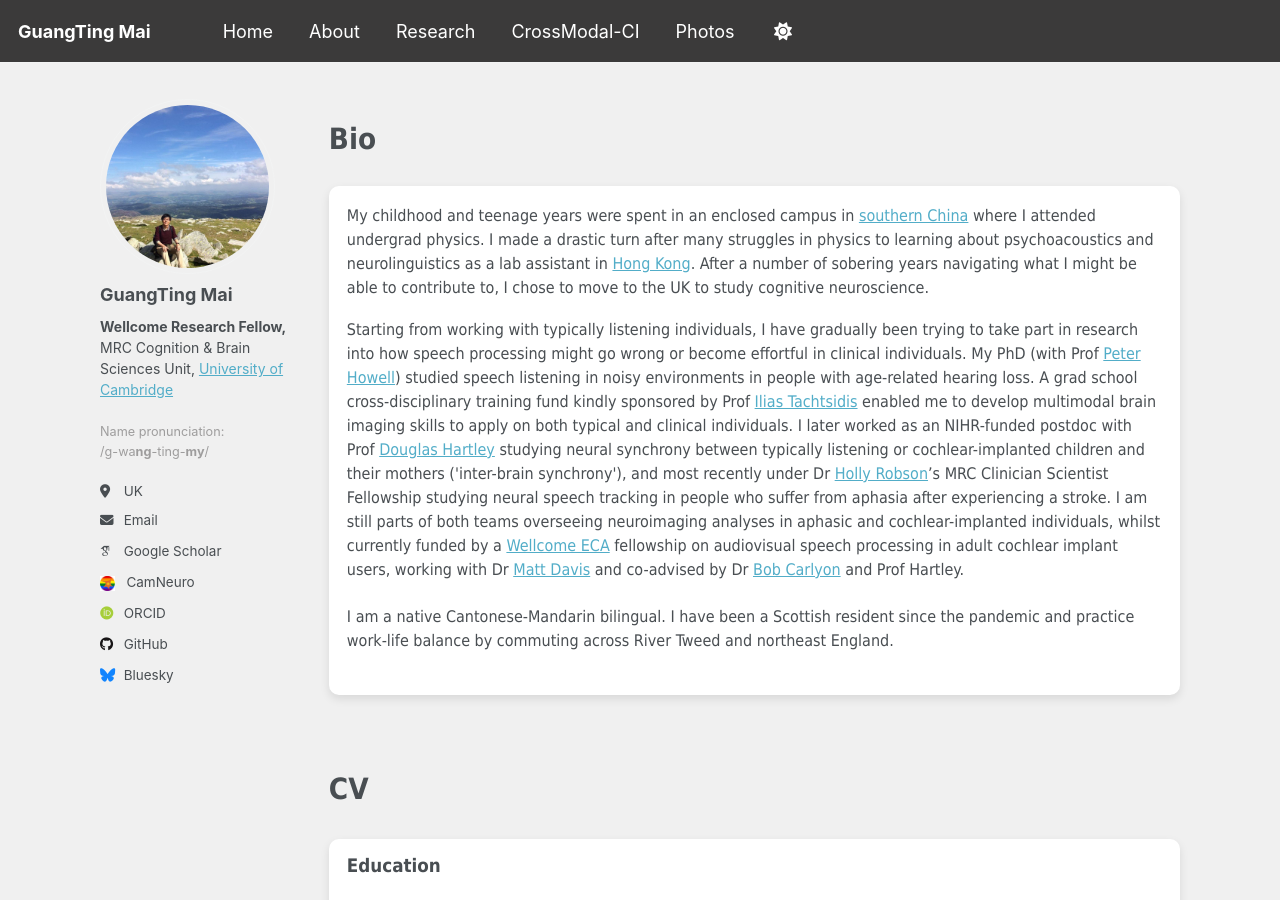
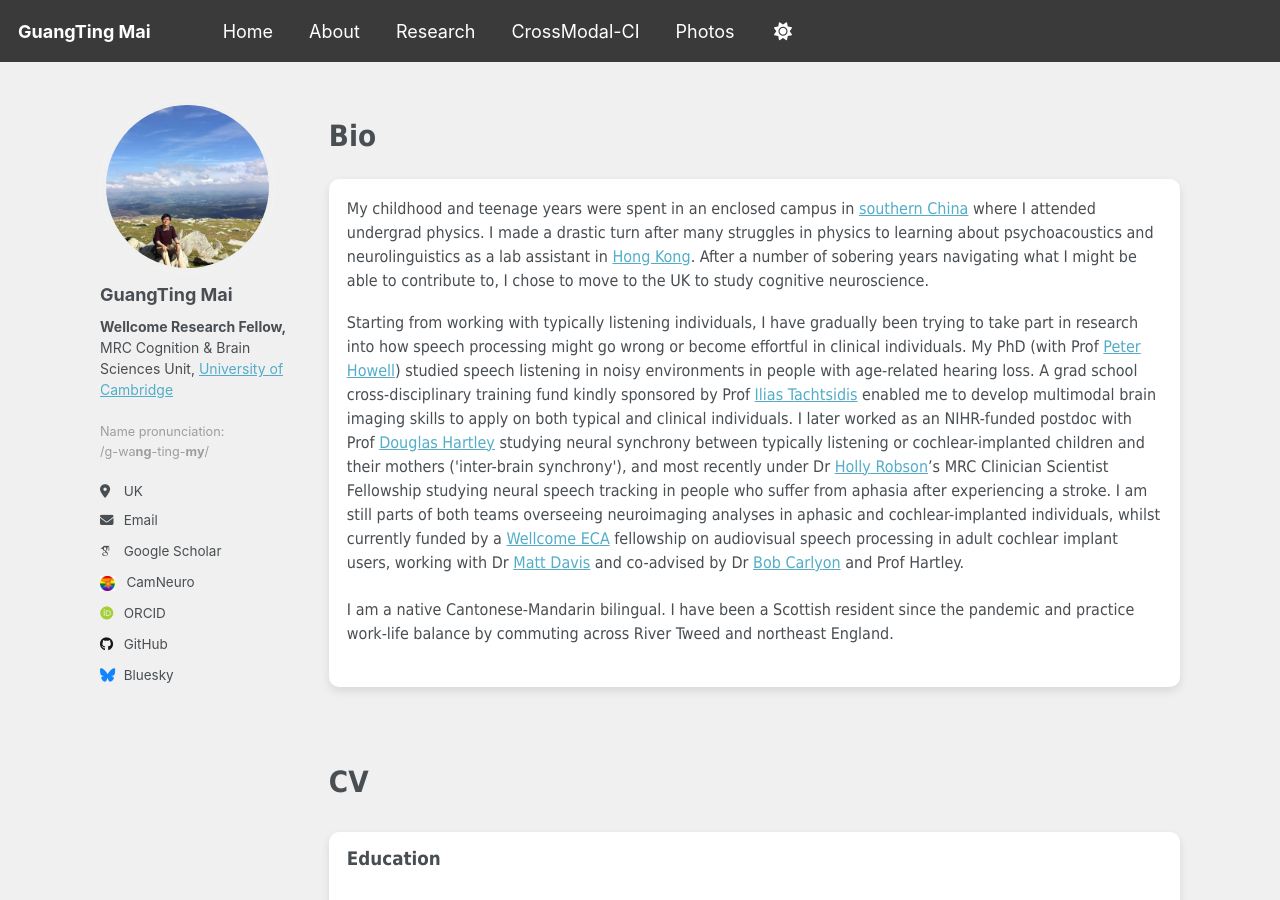
Before and after one commit to guangtingmai/guangtingmai.github.io, a Jekyll site: the page built from _pages/about.html, in a window 1280 px wide and 900 px high. Built offline with Jekyll 4.4.1, drawn with Linux system fonts in a browser that asks for light colours; some web fonts are replaced.

Commit message:
Update about.html

```diff
--- a/_pages/about.html
+++ b/_pages/about.html
@@ -4,7 +4,7 @@
 permalink: /about/
 author_profile: true
 ---
-<p><span style="font-size: 22pt;font-family: Tahoma;line-height: 1.55;display: block"><strong>Bio</strong></span></p>
+<p><span style="font-size: 22pt;font-family: Tahoma;line-height: 1.3;display: block"><strong>Bio</strong></span></p>
 <p><div class="white-frame">
 <span style="font-size: 12pt;font-family: Tahoma;line-height: 1.5;display: block;margin-bottom: 0.2vh">My childhood and teenage years were spent in an enclosed
   campus in <a href="https://en.wikipedia.org/wiki/Sun_Yat-sen_University">southern China</a> where I attended undergrad physics. I made a
```
